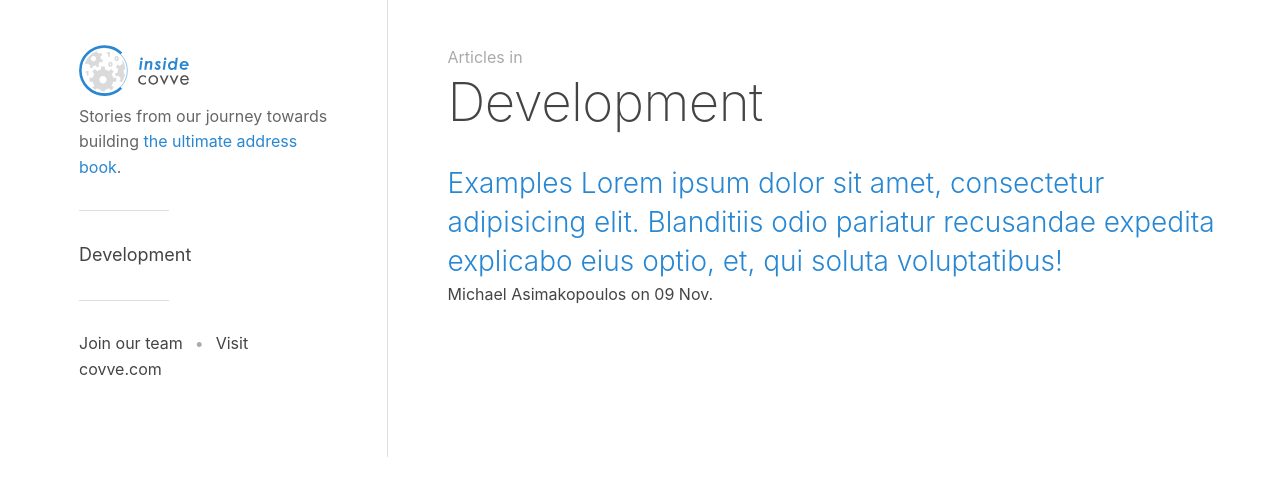
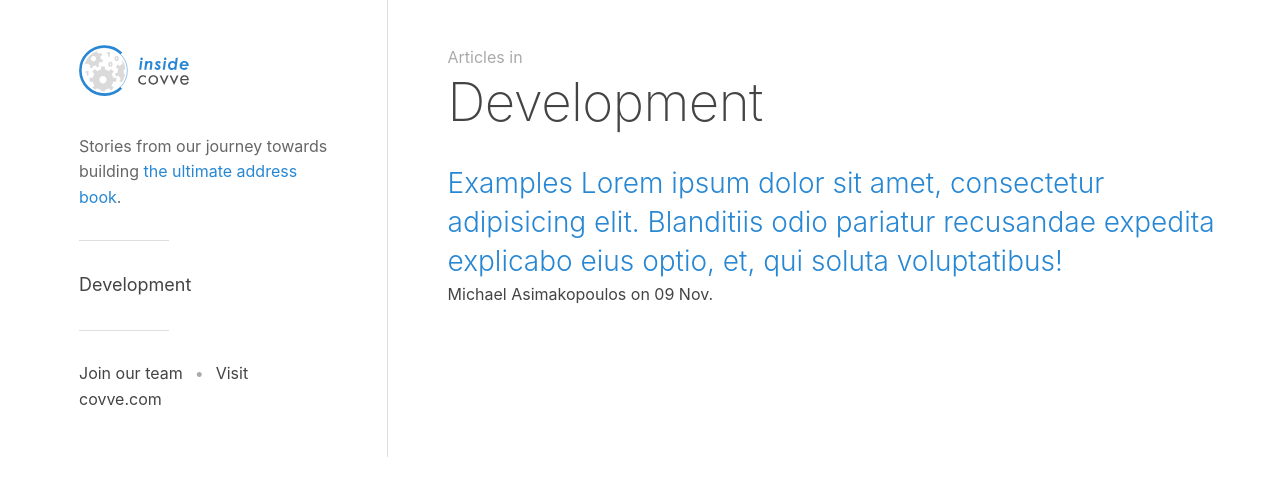
Before and after one commit to Covve/covve.github.io, a Jekyll site: the page built from categories.html, in a window 1280 px wide. Shown: the top 496 px of the page. Built offline with Jekyll 4.4.1, drawn with Linux system fonts in a browser that asks for light colours; nearby versions of some CDN libraries.

Commit message:
CSS typo

```diff
--- a/_sass/navigation.scss
+++ b/_sass/navigation.scss
@@ -15,7 +15,7 @@ nav {
   // move text under logo down
   .logo {
     margin-bottom: $space * 2;
-    display: block-inline;
+    display: inline-block;
   }
 
   // no link-styling
```
